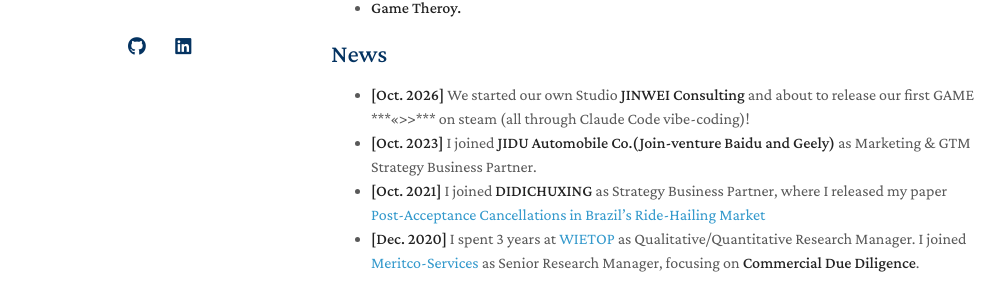
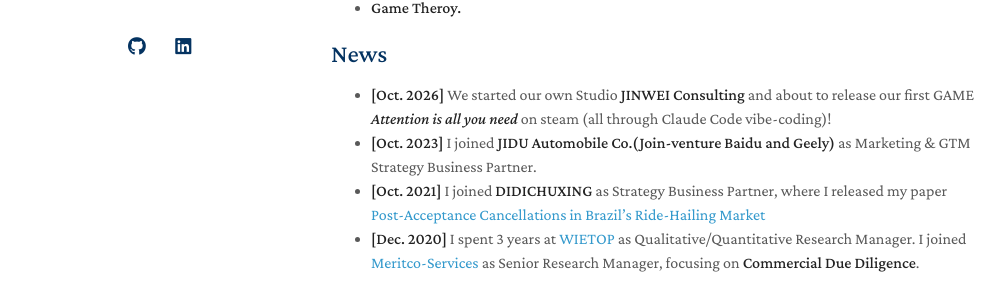
Before and after one commit to sparkle-hang/sparkle-hang.github.io, a Jekyll site: the page built from index.md, in a window 1280 px wide and 900 px high. Shown: the part 431-729 px from the top of the window, without its empty margins (139-1147 px from the left). Built offline with Jekyll 4.4.1, drawn with Linux system fonts in a browser that asks for light colours; a style sheet for code colours, icons or effects is not loaded; our own code applies the rules of GitHub Pages for plain Markdown files.

Commit message:
Update index.md

```diff
--- a/index.md
+++ b/index.md
@@ -18,7 +18,7 @@
 
 ## News
 
-- **[Oct. 2026]** We started our own Studio **JINWEI Consulting** and about to release our first GAME ***<<<Attention is all you need>>>*** on steam (all through Claude Code vibe-coding)!
+- **[Oct. 2026]** We started our own Studio **JINWEI Consulting** and about to release our first GAME ***Attention is all you need*** on steam (all through Claude Code vibe-coding)!
 - **[Oct. 2023]** I joined **JIDU Automobile Co.(Join-venture Baidu and Geely)** as Marketing & GTM Strategy Business Partner.
 - **[Oct. 2021]** I joined **DIDICHUXING** as Strategy Business Partner, where I released my paper [Post-Acceptance Cancellations in Brazil's Ride-Hailing Market](https://d.wanfangdata.com.cn/thesis/Y4197196)
 - **[Dec. 2020]** I spent 3 years at [WIETOP](https://wietop.com) as Qualitative/Quantitative Research Manager. I joined [Meritco-Services](https://meritco-group.com) as Senior Research Manager, focusing on **Commercial Due Diligence**.
```
